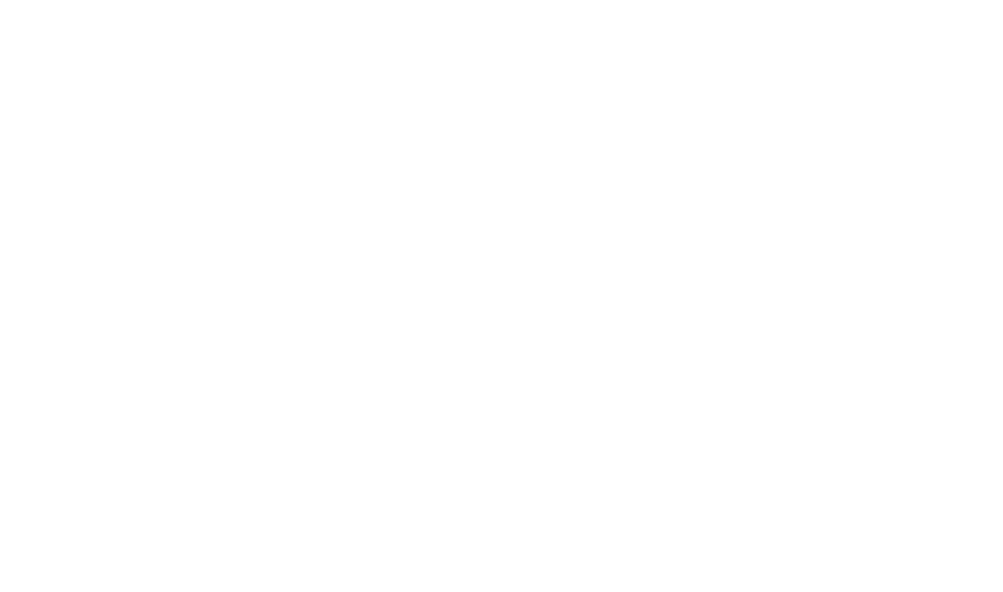
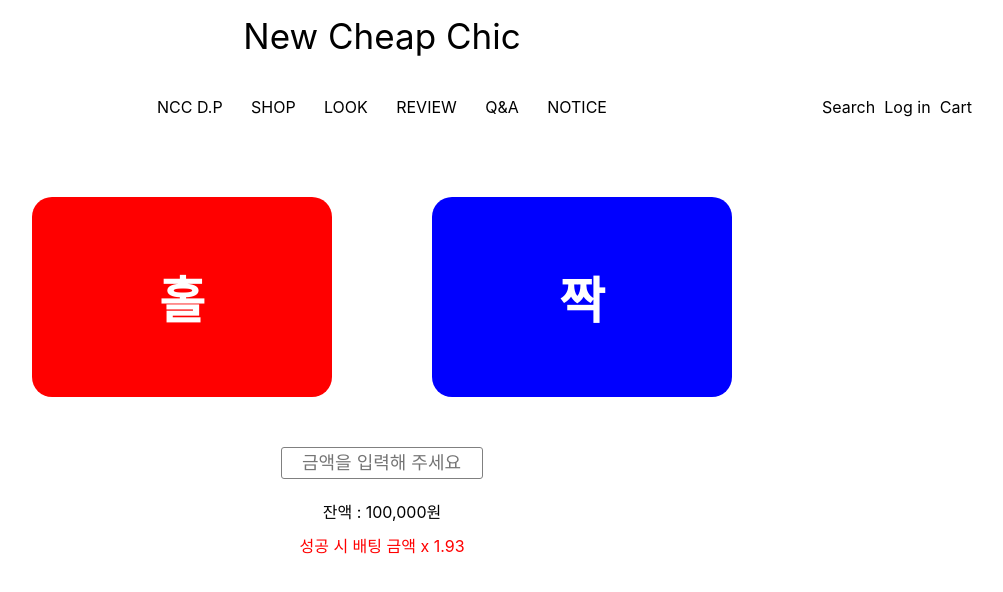
Before and after one commit to bilvin-luinel/lesson01, a React (Create React App) app: page /nccdp in a window 1280 px wide. Before the commit this address had no page. Shown: the top 592 px of the page, without its empty margins (258-1261 px from the left). Built offline with nearby package versions, Linux system fonts and the light colour scheme.

Commit message:
20231003-PM0647

```diff
--- a/src/App.js
+++ b/src/App.js
@@ -2,14 +2,16 @@
 import { Route, Routes } from 'react-router-dom';
 import Home from './Pages/Home';
 import Login from './Pages/Login';
+import NccDp from './Pages/NccDp';
 
 function App() {
   return (
     <div className="App">
-        <Routes>
-          <Route path='/' element={<Home />} />
-          <Route path='login' element={<Login />} />
-        </Routes>
+      <Routes>
+        <Route path='/' element={<Home />} />
+        <Route path='login' element={<Login />} />
+        <Route path='nccdp' element={<NccDp />} />
+      </Routes>
     </div>
   );
 }
--- a/src/Components/Navbar.js
+++ b/src/Components/Navbar.js
@@ -31,7 +31,7 @@
          </div>
          <div style={{ display: "flex" }}>
             <div style={{ display: "flex", justifyContent: "space-between", width: "450px" }}>
-               <p style={{ cursor: "pointer" }}>NCC D.P</p>
+               <p style={{ cursor: "pointer" }} onClick={()=>navigate('/nccdp')}>NCC D.P</p>
                <p style={{ cursor: "pointer" }}>SHOP</p>
                <p style={{ cursor: "pointer" }}>LOOK</p>
                <p style={{ cursor: "pointer" }}>REVIEW</p>
--- a/src/Pages/Login.js
+++ b/src/Pages/Login.js
@@ -37,6 +37,16 @@
     }
   }
 
+  const handleKeyDownLogin = (e) => {
+    const key = e.code;
+    switch (key) {
+      case 'Enter':
+        handleLogin();
+        break;
+      default:
+    }
+  }
+
 
   return (
     <div>
@@ -48,19 +58,15 @@
           <div style={{ fontSize: "14px", color: "#777777", width: "400px", textAlign: "left", marginBottom: "12px" }}>아이디</div>
 
 
-          <input
-            className='no-focus'
-            type='text'
-            style={{
-              width: "370px", height: "25px", padding: "10px 15px", border: "1px solid rgba(0,0,0,0.3)", fontSize: "16px", marginBottom: "25px"
-            }}
-            value={id}
-            onChange={(e) => setId(e.target.value)}
+          <input className='no-focus' type='text' style={{
+            width: "370px", height: "25px", padding: "10px 15px",
+            border: "1px solid rgba(0,0,0,0.3)", fontSize: "16px", marginBottom: "25px"
+          }} value={id} onChange={(e) => setId(e.target.value)} onKeyDown={handleKeyDownLogin}
           />
           <div style={{ fontSize: "14px", color: "#777777                       ", width: "400px", textAlign: "left", marginBottom: "12px" }}>비밀번호</div>
           <input className='no-focus' type='password' style={{
             width: "370px", height: "25px", padding: "10px 15px", border: "1px solid rgba(0,0,0,0.3)", fontSize: "16px", marginBottom: "25px"
-          }} value={password} onChange={(e) => setPassword(e.target.value)} />
+          }} value={password} onChange={(e) => setPassword(e.target.value)} onKeyDown={handleKeyDownLogin}/>
 
           <div style={{ display: "flex" }}>
             <p style={{ fontSize: '14px', cursor: "pointer", marginRight: "30px" }}>비밀번호 찾기</p>
--- /dev/null
+++ b/src/Pages/NccDp.js
@@ -0,0 +1,90 @@
+import React, { useEffect, useState } from 'react'
+import Navbar from '../Components/Navbar'
+
+const NccDp = () => {
+
+   const [bettingMoney, setBettingMoney] = useState()
+   const [currentMoney, setCurrentMoney] = useState(100000)
+
+   const [showResult, setShowResult] = useState(false)
+
+
+   const isNumeric = (value) => {
+      // 숫자로만 구성되어 있는지 확인하는 정규 표현식
+      const numericRegex = /^[0-9]+$/;
+
+      // 정규 표현식과 매치되면 숫자로만 구성되어 있는 것으로 판별
+      return numericRegex.test(value);
+   }
+
+   const convertInputMoney = (e) => {
+      if (isNumeric(e.target.value) === false) {
+         alert('숫자만 입력해 주세요.')
+         e.target.value = ''
+         setBettingMoney()
+      } else {
+         setBettingMoney(parseInt(e.target.value))
+      }
+   }
+
+   const handleClick = (value) => {
+      if (bettingMoney === 0 || !bettingMoney || bettingMoney > currentMoney) {
+         alert('올바른 금액을 입력해 주세요.')
+         return
+      }
+      const result = randomBoolean()
+      if (result === value) {
+         const plusMoney = parseInt(currentMoney + (bettingMoney * 0.93))
+         setCurrentMoney(plusMoney)
+         alert('성공', plusMoney)
+         setBettingMoney('')
+      } else {
+         const minusMoney = parseInt(currentMoney - bettingMoney)
+         setCurrentMoney(minusMoney)
+         alert('실패', minusMoney)
+         setBettingMoney('')
+      }
+   }
+
+   const randomBoolean = () => {
+      const randomNumber = Math.random();
+      if (randomNumber > 0.5) {
+         return "odd"
+      } else {
+         return "even"
+      }
+   }
+
+   return (
+      <div>
+         <Navbar />
+         <div style={{ display: "flex", flexDirection: "column", justifyContent: "center", alignItems: "center" }}>
+            <div style={{ display: "flex", justifyContent: 'space-between', width: "700px", marginTop: "50px" }}>
+               <div style={{
+                  width: "300px", height: "200px", border: "none", backgroundColor: "red", borderRadius: "20px", fontWeight: "bold",
+                  cursor: "pointer", display: 'flex', justifyContent: 'center', alignItems: "center", color: "white", fontSize: "50px"
+               }} onClick={() => handleClick("odd")}>
+                  홀
+               </div>
+               <div style={{
+                  width: "300px", height: "200px", border: "none", backgroundColor: "blue", borderRadius: "20px", fontWeight: "bold",
+                  cursor: "pointer", display: 'flex', justifyContent: 'center', alignItems: "center", color: "white", fontSize: "50px"
+               }} onClick={() => handleClick("even")}>
+                  짝
+               </div>
+            </div>
+
+            <div style={{ marginTop: "50px" }}>
+               <input className='no-focus' type='text' style={{
+                  width: "160px", height: "30px", border: '1px solid gray', borderRadius: "3px", padding: "0 20px", fontSize: "18px"
+               }} placeholder='금액을 입력해 주세요.' value={bettingMoney} onChange={convertInputMoney} />
+            </div>
+            <p style={{ marginTop: "20px" }}>잔액 : {currentMoney.toLocaleString()}원</p>
+            <p style={{ color: "red", marginTop: "10px" }}>성공 시 배팅 금액 x 1.93</p>
+
+         </div>
+      </div>
+   )
+}
+
+export default NccDp
```
